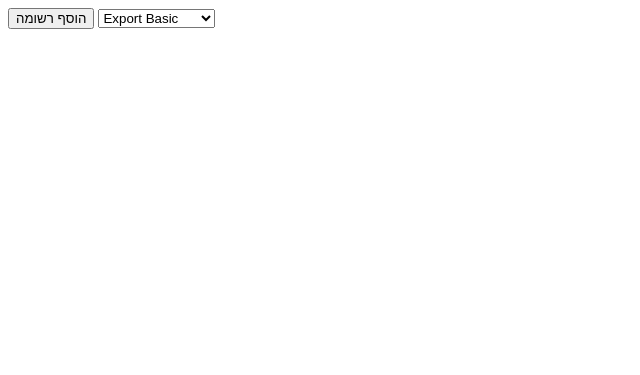
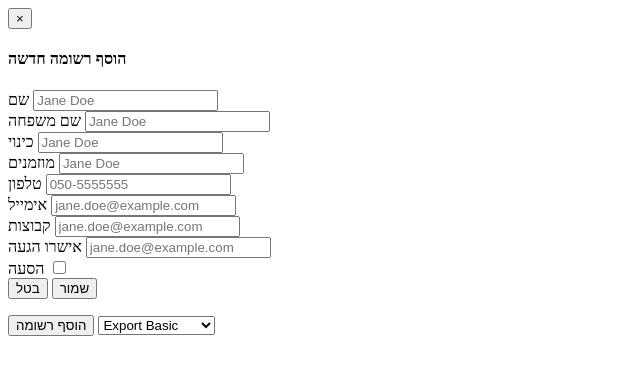
Before and after one commit to djbijo/iDo, a PHP site: page /Views/RSVPTable.html in a window 1280 px wide. Shown: the top 375 px of the page, without its empty margins (0-640 px from the left). Run offline with PHP 8.4, Linux system fonts and the light colour scheme.

Commit message:
add row to rsvp table form

```diff
--- a/DB_event.php
+++ b/DB_event.php
@@ -40,7 +40,7 @@ class Event implements iEvent {
             $this->eventID = $events['event1'];
         }
 
-        if ($EventID != NULL and ! isset($this->eventID)) {
+        if ($EventID != NULL and $EventID != -1 and ! isset($this->eventID)) {
             $this->eventID = $EventID;
         }
 
--- a/DB_rsvp.php
+++ b/DB_rsvp.php
@@ -130,8 +130,8 @@ class RSVP extends Table {
         while (($emapData = fgetcsv($file, 10000, ",")) !== false) {
             $count++;
             if ($count > 1) {  // discard title
-                $resutl = Table::$db - query("INSERT INTO rsvp$eventID (Name, Surname, Nickname, Invitees, Phone, Email, Groups, RSVP, Ride) VALUES
-                            ('$empData[0]','$empData[1]','$empData[2]','$empData[3]','$empData[4]','$empData[5]','$empData[6]','$empData[7]','$empData[8]')");
+                $result = Table::$db - query("INSERT INTO rsvp$eventID (Name, Surname, Nickname, Invitees, Phone, Email, Groups, RSVP, Ride) VALUES
+                            ('$emapData[0]','$emapData[1]','$emapData[2]','$emapData[3]','$emapData[4]','$emapData[5]','$emapData[6]','$emapData[7]','$emapData[8]')");
                 if (!$result) {
                     return false;
                 }
--- a/Views/RSVPTable.html
+++ b/Views/RSVPTable.html
@@ -1,18 +1,72 @@
-<!--<body>-->
-<!--<!DOCTYPE html>-->
-<!--<html>-->
-<!--<body>-->
-<!--<div class="container">-->
-    <!--<h1>From data</h1>-->
-    <p></p>
+
+
+<div class="modal fade" id="addRowModal" tabindex="-1" role="dialog">
+    <div class="modal-dialog" role="document">
+        <div class="modal-content">
+            <div class="modal-header">
+                <button type="button" class="close" data-dismiss="modal" aria-label="Close"><span aria-hidden="true">&times;</span></button>
+                <h4 class="modal-title">הוסף רשומה חדשה</h4>
+            </div>
+            <form class="form-inline" id="addRsvpRowForm">
+                <div class="modal-body">
+                    <div id="name-group" class="form-group">
+                        <label for="InputName">שם</label>
+                        <input type="text" class="form-control" id="InputName" placeholder="Jane Doe">
+                    </div>
+                    <div class="form-group">
+                        <label for="InputSurName">שם משפחה</label>
+                        <input type="text" class="form-control" id="InputSurName" placeholder="Jane Doe">
+                    </div>
+                    <div class="form-group">
+                        <label for="InputNickName">כינוי</label>
+                        <input type="text" class="form-control" id="InputNickName" placeholder="Jane Doe">
+                    </div>
+                    <div class="form-group">
+                        <label for="InputInvitees">מוזמנים</label>
+                        <input type="text" class="form-control" id="InputInvitees" placeholder="Jane Doe">
+                    </div>
+                    <div class="form-group">
+                        <label for="InputPhone">טלפון</label>
+                        <input type="tel" class="form-control" id="InputPhone" placeholder="050-5555555">
+                    </div>
+                    <div class="form-group">
+                        <label for="InputEmail">אימייל</label>
+                        <input type="email" class="form-control" id="InputEmail" placeholder="jane.doe@example.com">
+                    </div>
+                    <div class="form-group">
+                        <label for="InputGroups">קבוצות</label>
+                        <input type="text" class="form-control" id="InputGroups" placeholder="jane.doe@example.com">
+                    </div>
+                    <div class="form-group">
+                        <label for="InputRsvp">אישרו הגעה</label>
+                        <input type="number" class="form-control" id="InputRsvp" placeholder="jane.doe@example.com">
+                    </div>
+                    <div class="form-group">
+                        <label for="InputRide">הסעה</label>
+                        <input type="checkbox" class="form-control" id="InputRide" value="">
+                    </div>
+                </div>
+                    <div class="modal-footer">
+                        <button type="button" class="btn btn-default" data-dismiss="modal">בטל</button>
+                        <button type="submit" class="btn btn-primary">שמור</button>
+                    </div>
+                    <!--<button type="submit" class="btn btn-default">Send invitation</button>-->
+                </form>
+
+
+        </div><!-- /.modal-content -->
+    </div><!-- /.modal-dialog -->
+</div><!-- /.modal -->
+
 <div id="toolbar">
-    <button id="button" class="btn btn-default">הוסף רשומה</button>
+    <button id="button" class="btn btn-default" data-toggle="modal" data-target="#addRowModal">הוסף רשומה</button>
     <select class="form-control">
         <option value="">Export Basic</option>
         <option value="all">Export All</option>
         <option value="selected">Export Selected</option>
     </select>
 </div>
+
 <table id="table">
     <!--data-toggle="table"-->
     <!--data-show-export="true"-->
@@ -45,132 +99,4 @@
     <!--</tr>-->
     <!--</thead>-->
 </table>
-<!--</div>-->
-<!--</body>-->
-<!--</html>-->
-<script>
-//    $.getJSON('json/rsvp.json', function(data) {
-//        console.log(data);
-//    });
-
-//    var rsvp = console.log(JSON.parse("rsvp.json"));
-    var $table = $('#table')
-        $button = $('#button');
-
-$(function () {
-    $table.bootstrapTable({
-        url: 'json/rsvp.json',
-        toolbar: '#toolbar',
-        idField: 'id',
-        showColumns: true,
-        mobileResponsive: true,
-        resizable: true,
-        showToggle: true,
-        search: true,
-        columns: [
-            {
-                formatter: function(value, row, index) {
-                                return index;
-                            },
-                title: "מס"
-            },
-            {
-                field: 'id',
-                title: 'מס"ד',
-                visible: false,
-                switchable: false
-        },  {
-            field: 'name',
-            title: 'שם',
-            editable: {
-                type: 'text',
-                url: 'tableUpdate.php',
-                title: 'name',
-                success: function (response, newValue) {
-                    console.log(response);
-                    respArr = JSON.parse(response);
-                    console.log(respArr);
-                    if (!respArr.success)
-                        return respArr.msg;
-                }
-            }
-        }, {
-            field: 'surname',
-            title: 'שם משפחה',
-            editable: {
-                type: 'text',
-                url: '/post',
-                title: 'surname'
-            }
-        }]
-    })
-});
-//    $(function () {
-//        var data = $.getJSON('json/rsvp.json');
-//        [
-//            {
-//                "id"       : 0,
-//                "name"     : "ישראל",
-//                "surname"  : "ישראלי",
-//                "nick"     : "שרול",
-//                "phone"    : "052-555",
-//                "email"    : "israel@israeli.com",
-//                "groups"   : "חברים",
-//                "invitees" : 7,
-//                "rsvp"     : 2,
-//                "maybe"    : 1,
-//                "ride"     : "כן"
-//            }
-//        ];
-//        $table.bootstrapTable({data: data});
-//    });
-    $(function () {
-        $('#toolbar').find('select').change(function () {
-            $table.bootstrapTable('destroy').bootstrapTable({
-                exportDataType: $(this).val()
-            });
-        });
-    })
-
-    $(function () {
-        $button.click(function () {
-            var randomId = 100 + ~~(Math.random() * 100);
-            $table.bootstrapTable('insertRow', {
-                index: 1,
-                row: {
-                    "id"       : 0,
-                    "name"     : "ישראל",
-                    "surname"  : "ישראלי",
-                    "nick"     : "שרול",
-                    "phone"    : "052-555",
-                    "email"    : "israel@israeli.com",
-                    "groups"   : "חברים",
-                    "invitees" : 7,
-                    "rsvp"     : 2,
-                    "maybe"    : 1,
-                    "ride"     : "כן"
-                }
-            });
-        });
-    });
-    $.mockjax({
-        url: '/post',
-        responseTime: 400,
-//        status: 200,
-        response: function(settings) {
-//            console.log(settings);
-            if(settings.data.value == 'err') {
-                this.status = 500;
-                this.responseText = {
-                    success: false,
-                    msg: "not good, not good"
-                }
-            } else {
-                this.responseText = {
-                    success: true
-                };
-            }
-            this.data = "something";
-        }
-    });
-</script>
+<script src="js/rsvpTable.js"></script>
--- a/js/magic.js
+++ b/js/magic.js
@@ -18,14 +18,14 @@ $(document).ready(function() {
         // process the form
         $.ajax({
             type        : 'POST', // define the type of HTTP verb we want to use (POST for our form)
-            url         : 'sendMessage.php', // the url where we want to POST
+            url         : 'post/rsvpAddRow.php', // the url where we want to POST
             data        : formData, // our data object
             dataType    : 'json', // what type of data do we expect back from the server
                         encode          : true
         })
 // using the done promise callback
     .done(function(data) {
-
+    console.log("in done");
 
         // here we will handle errors and validation messages
         if ( ! data.success) {
--- a/signinuser.php
+++ b/signinuser.php
@@ -37,6 +37,9 @@ if ($payload) {
     else {
         $user = new User($usrId);
     }
+    if (User::$event !== null){
+        $event = new Event($user,-1, "baa", 55, 121, "dd");
+    }
     $_SESSION['loggedin'] = true;
     $_SESSION['user'] = $user;
     $_SESSION['beenHere'] = isset($_SESSION['beenHere']) ? $_SESSION['beenHere'] + 1 : 0;
```
Also changed, not shown: js/rsvpTable.js (added, +193 -0 lines), post/rsvpAddRow.php (added, +41 -0 lines), post/rsvpCellUpdate.php (renamed from tableUpdate.php).
